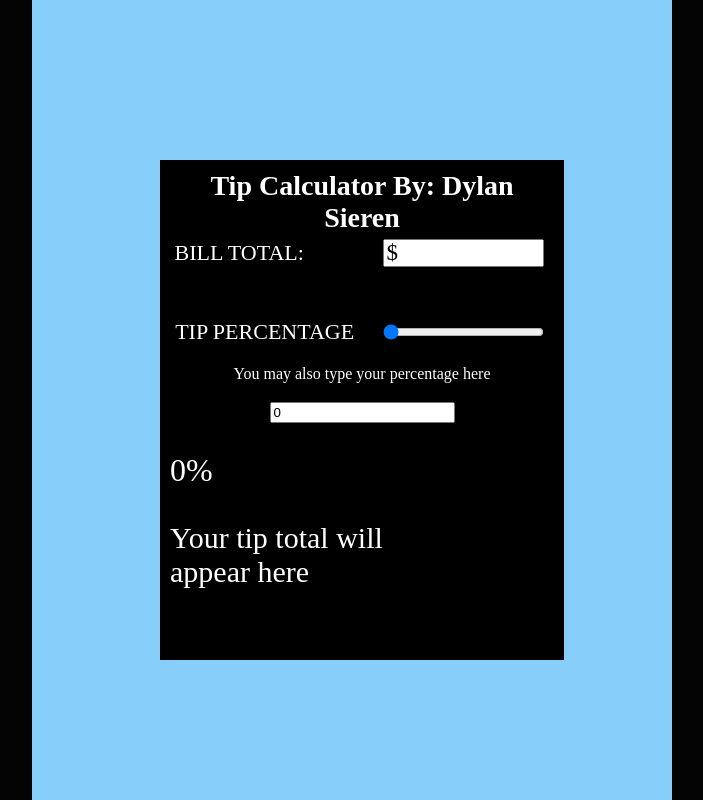
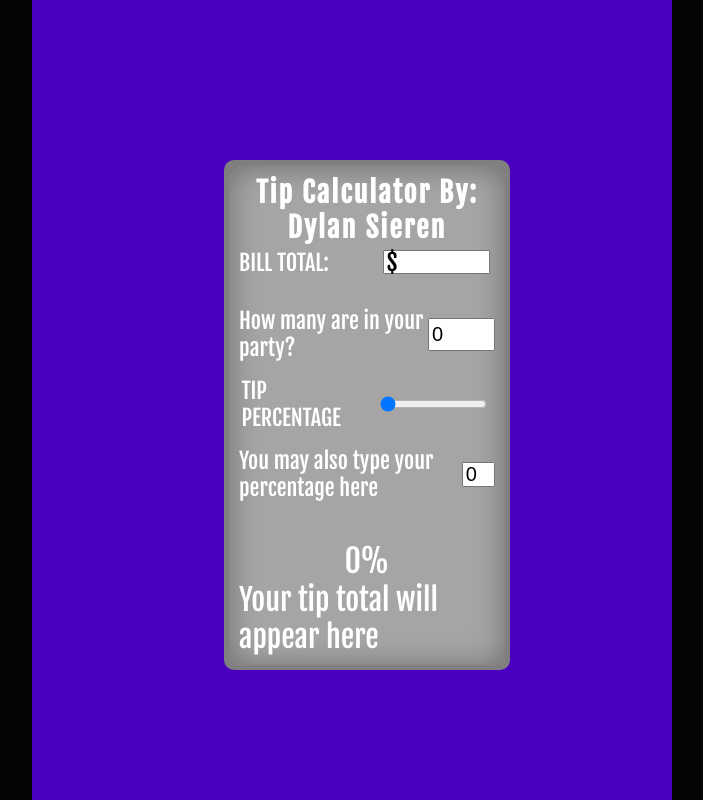
Before and after one commit to ilyris/TipCalculatorProject, a website: page index.html in a window 1280 px wide. Shown: the whole page, without its empty margins (288-991 px from the left). Drawn offline with Linux system fonts and the light colour scheme.

Commit message:
just toying around with some changes, trying to work in number of people in group functionality

```diff
--- a/index.html
+++ b/index.html
@@ -18,15 +18,24 @@
                     <label class="label-for-bill" for ="billTotal">$</label>
                     <input id="bill-input" type="text" name = "billTotal">
                 </div>
+                <div class="party-number-container">
+                    <label class="number-of-party">How many are in your party?</label>
+                    <input type="text" id="party-number" name ="party" min="0" max="100" value="0">
+                </div>
                 <!------Rate of Service Information----->
                 <div class ="rate-service">
                         <p class="rate-service-text">Tip Percentage</p>
                         <input type="range" id="service-input" name="TipPercentage" min="0" max="100" value="0">
+                </div>
+                <div class="typed-percentage-container">
                         <label id="label-for-typed-percentage" for ="typedPercentage">You may also type your percentage here</label>
                         <input type="text" id="typed-percentage-input" name ="typedPercentage "min="0" max="100" value="0">
+                </div>
                         <span id="symbol">0%</span>
-                    </div>
-                    <div class = "total-tip">Your tip total will appear here </div>
+                        <div class = "total-tip">Your tip total will appear here </div>
+                </div>
+
+
             </form>
         </div>
     </section>
--- a/main.css
+++ b/main.css
@@ -1,3 +1,6 @@
+
+@import url('https://fonts.googleapis.com/css?family=Fjalla+One');
+
 body{
     background: #040404;
     color: #fff;
@@ -7,8 +10,12 @@ body{
     height: 100%;
 }
 
+a,h1,h2,h3,h3,h5,h6,p,div,span {
+    font-family: 'Fjalla One', sans-serif;
+}
+
 #calculator-container {
-    background: lightskyblue;
+    background: #6200ffbe;
     width: 50%;
     height: 100vh;
     margin: 0 auto;
@@ -19,14 +26,18 @@ body{
 .calculator {
     width: 100%;
     height: 100%;
-    background: black;
-    grid-column: 3/9;
+    background: #a7a4a4;
+    grid-column: 4/8;
     grid-row: 3/9;
     display: grid;
     grid-template-columns: repeat(10, 1fr);
     grid-template-rows: repeat(10, 1fr);
     text-align: center;
     padding: 10px;
+    border: 5px solid #807f7f;
+    border-radius: 10px;
+    box-shadow: inset 0px 2px 30px 0px #00000059;
+    max-width: 400px;
 }
 h1 {
     color: white;
@@ -35,6 +46,7 @@ h1 {
     font-size: 28px;
     grid-row: 1/1;
     grid-column: 1/11;
+    letter-spacing: 2px;
 }
 .calculator-input {
     grid-column: 1/11;
@@ -45,14 +57,14 @@ h1 {
 }
 .bill-total {
     display: flex;
-    justify-content: center;
+    justify-content: space-around;
     grid-row: 1/1;
     grid-column: 1/6;
 }
 
 .rate-service {
     display: flex;
-    grid-row: 3/8;
+    grid-row: 4/7;
     grid-column: 1/6;
     flex-flow: row wrap;
     justify-content: space-around;
@@ -68,6 +80,7 @@ h1 {
     align-items: center;
     width: 50%;
     box-sizing: border-box;
+    text-align: left;
 }
 .label-for-bill {
     font-size: 23px;
@@ -84,6 +97,23 @@ h1 {
     width: 42%;
     margin: 5px;
 }
+.party-number-container {
+    grid-row: 3/3;
+    grid-column: 1/11;
+    display: flex;
+    flex-flow: row;
+    align-items: center;
+}
+.number-of-party {
+    font-size: 22px;
+    text-align: left;
+}
+#party-number {
+    font-size: 20px;
+    width: 30%;
+    box-sizing: content-box;
+    height: 50%;
+}
 #bill-input {
     padding-left: 13px;
 }
@@ -96,10 +126,28 @@ h1 {
     font-size: 26px;
     position: relative;
     font-size: 32px;
+    grid-column: 1/10;
+    grid-row: 10/10;
+}
+.typed-percentage-container {
+    grid-row: 7/9;
+    grid-column: 1/11;
+    display: flex;
+    justify-content: space-between;
+    align-items: center;
+}
+#label-for-typed-percentage {
+    font-size: 22px;
+    text-align: left;
+}
+#typed-percentage-input {
+    font-size: 20px;
+    width: 15%;
+    height: 35%;
 }
 .total-tip {
-    grid-row: 8/11;
-    grid-column: 1/4;
+    grid-row: 11/11;
+    grid-column: 1/11;
     font-size: 30px;
     text-align: left;
     align-items: center;
@@ -107,6 +155,6 @@ h1 {
 }
 #symbol {
     width: 100%;
-    text-align: left;
+    text-align: center;
     padding-top: 10px;
 }
--- a/main.js
+++ b/main.js
@@ -1,17 +1,24 @@
 const billTotal = document.getElementById('bill-input');
 const tipPercentage = document.getElementById('service-input');
 const typedPercentage = document.getElementById('typed-percentage-input');
+let numberOfPartyMembers = document.getElementById('party-number');
 let total;
 
 tipPercentage.addEventListener("input", () => {
     typedPercentage.value = tipPercentage.value;
     document.getElementById('symbol').innerHTML = tipPercentage.value + "%";
-     total = billTotal.value * tipPercentage.value / 100;
-     if( billTotal.value <= 0)     {
+    total = billTotal.value * tipPercentage.value / 100;
+    numberOfPartyMembers += parseInt(numberOfPartyMembers.value);
+        if(numberOfPartyMembers > 1) {
+        total = total /  numberOfPartyMembers;
+        document.querySelector('.total-tip').innerHTML = "Your tip is: $" + total.toFixed(2);
+        }
+        else if( billTotal.value <= 0)     {
         document.querySelector('.total-tip').innerHTML = "I can't serve my purpose unless there is a bill total, sorry";
-    } else if(total >= 0) {
+        }
+        else if(total >= 0) {
         document.querySelector('.total-tip').innerHTML = "Your tip is: $" + total.toFixed(2);
-    }
+            }
 });
 
 
@@ -25,3 +32,6 @@ typedPercentage.addEventListener("input", () => {
         document.querySelector('.total-tip').innerHTML = "Your tip is: $" + total.toFixed(2);
     }
 });
+numberOfPartyMembers += parseInt(numberOfPartyMembers.value);
+total = total / numberOfPartyMembers.value;
+console.log(total);
```
Also changed, not shown: package.json (added, +26 -0 lines), 2 other files.
